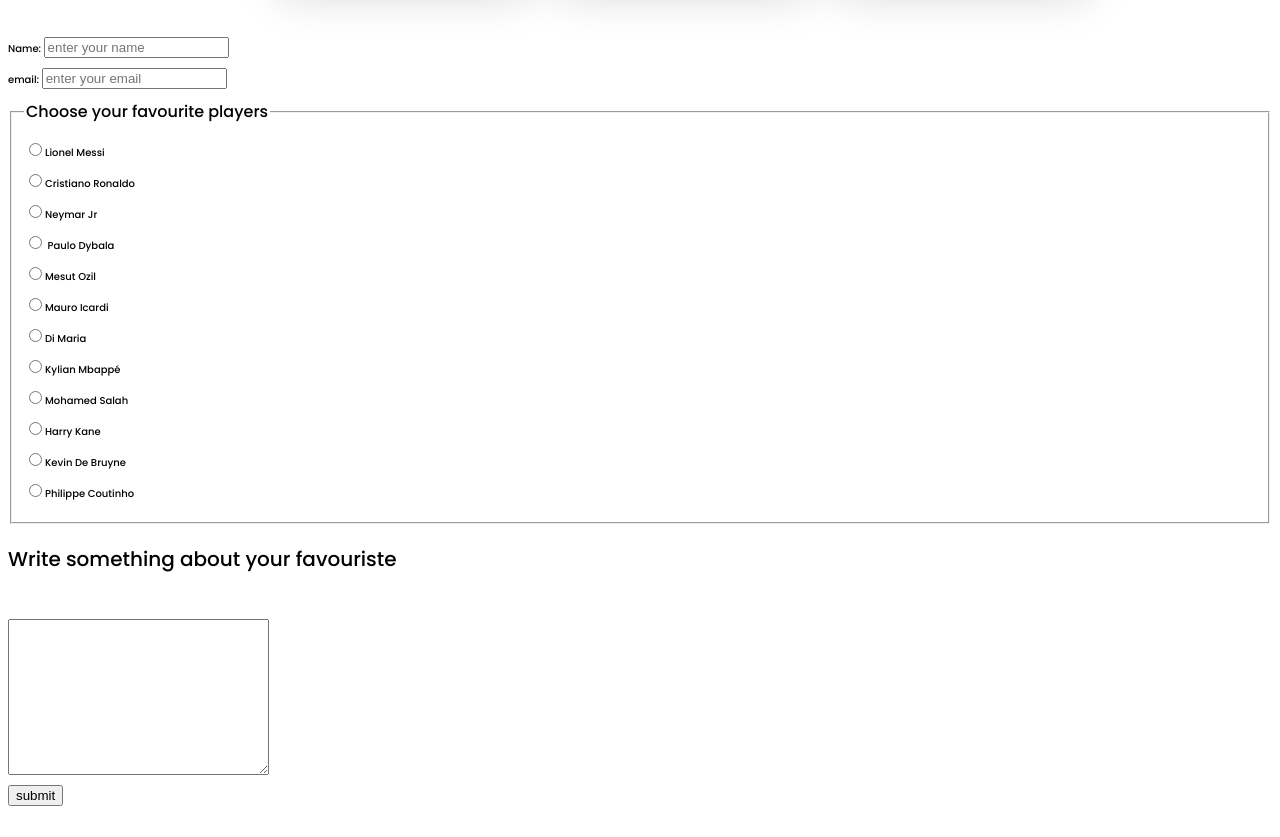
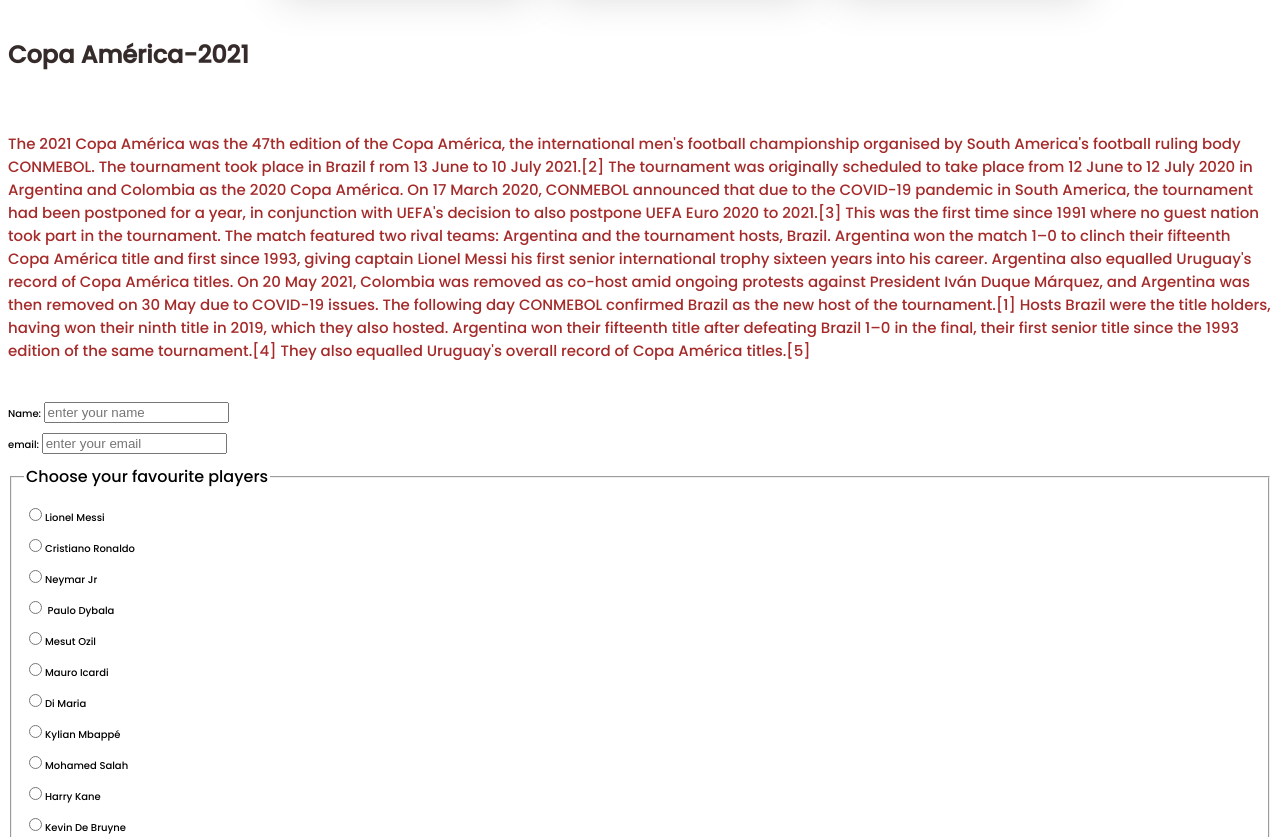
Before and after one commit to tanishatasnin/responsive-football, a plain HTML site: page index.html in a window 1280 px wide. Shown: the part 2364-3201 px from the top of the page. Drawn offline with Linux system fonts and the light colour scheme.

Commit message:
add more

```diff
--- a/index.html
+++ b/index.html
@@ -119,6 +119,35 @@
 </div>
         </div>
 </section>
+<section>
+<h2 class="copa">  Copa América-2021 </h2>
+<p class="about-copa">The 2021 Copa América was the 47th edition of the
+         Copa América, the international men's football
+         championship organised by South America's football
+         ruling body CONMEBOL. The tournament took place in Brazil f
+         rom 13 June to 10 July 2021.[2] The tournament was
+         originally scheduled to take place from 12 June
+          to 12 July 2020 in Argentina and Colombia as the 2020 Copa
+          América. On 17 March 2020, CONMEBOL announced that due to the COVID-19
+          pandemic in South America, the tournament had been postponed for a year,
+           in conjunction with UEFA's decision to also postpone UEFA
+           Euro 2020 to
+           2021.[3] This was the first time since 1991 where no guest
+           nation took part in the tournament.
+           The match featured two rival teams: Argentina and
+
+           the tournament hosts, Brazil. Argentina won the match
+           1–0 to clinch their fifteenth Copa América title and first since
+           1993, giving captain Lionel Messi his first senior international
+           trophy sixteen years into his career.
+            Argentina also equalled Uruguay's record of Copa América titles.
+
+        On 20 May 2021, Colombia was removed as co-host amid ongoing protests against President Iván Duque Márquez, and Argentina was then removed on 30 May due to COVID-19 issues. The following day CONMEBOL confirmed Brazil as the new host of the tournament.[1]
+
+        Hosts Brazil were the title holders, having won their ninth title in 2019, which they also hosted. Argentina won their fifteenth title after defeating Brazil 1–0 in the final, their first senior title since the 1993 edition of the same tournament.[4] They also equalled Uruguay's overall record of Copa América titles.[5]</p>
+
+
+</section>
 <section class="form-part">
         <form action="">
 <p>Name: <input type="text" name="name" placeholder="enter your name" id=""></p>
--- a/style.css
+++ b/style.css
@@ -118,6 +118,22 @@
 p{
   font-size: 10px;
 }
+.copa{
+  margin-top: 40px;
+  margin-bottom: 60px;
+  align-items: center;
+}
+.about-copa{
+  font-size: 15px;
+  color: brown;
+}
+h2{
+  color: rgb(54, 43, 43);
+
+}
+
+
+
 /* ICON STYLE */
 .icon-some{
   width:400px;
```
